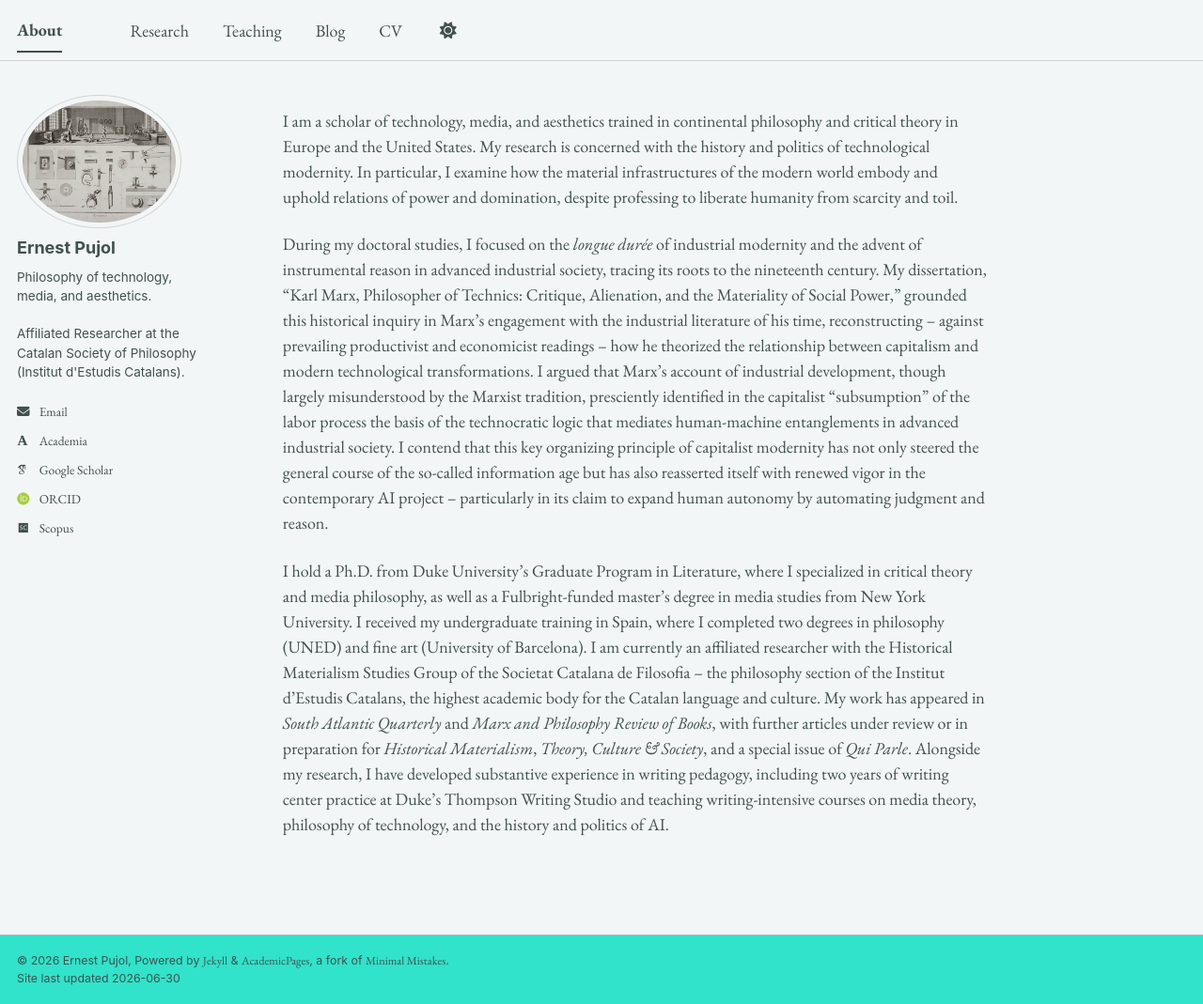
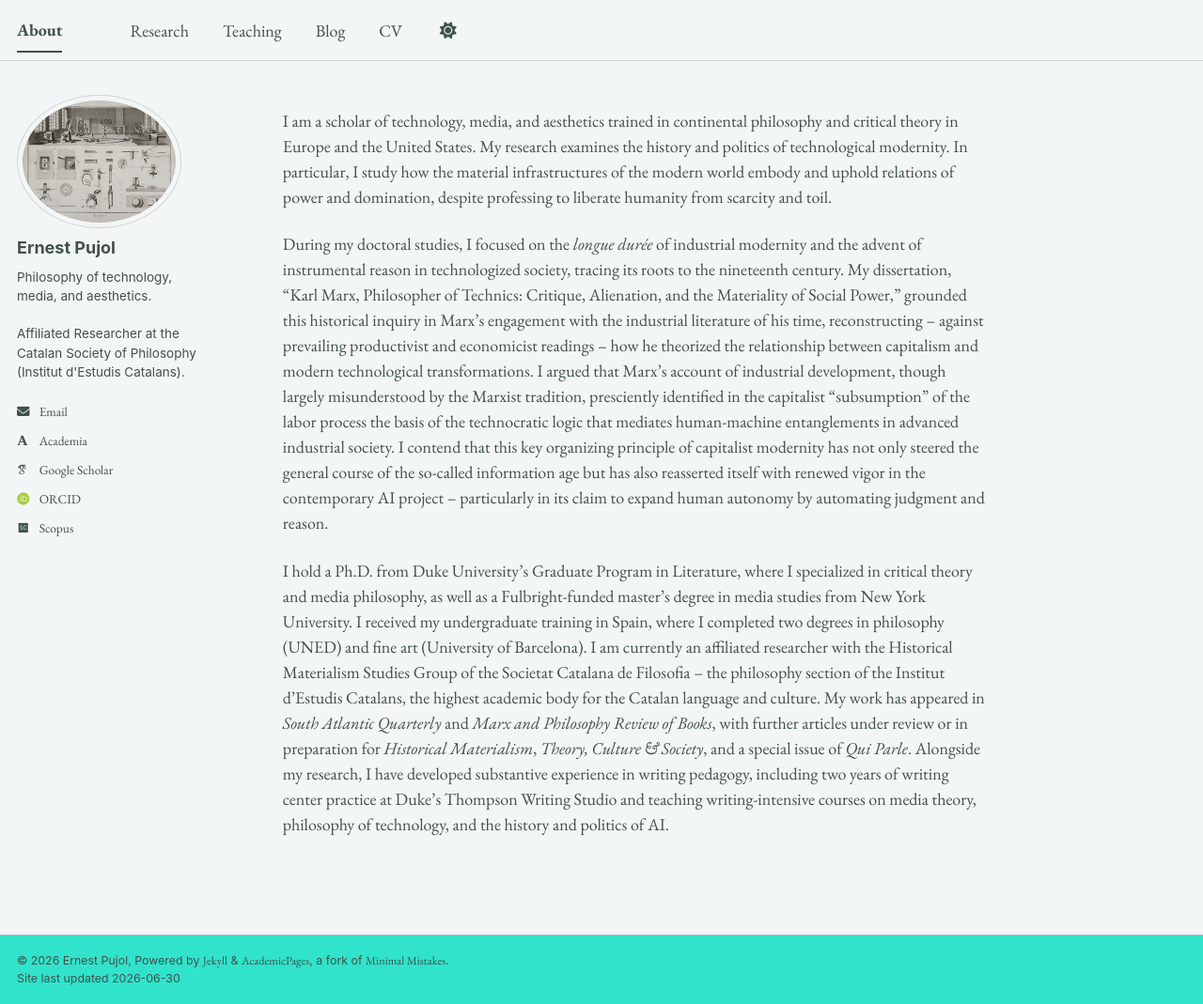
Before and after one commit to epujol90/epujol90.github.io, a Jekyll site: the page built from _pages/about.md, in a window 1280 px wide and 1069 px high. Shown: the whole window at 94% size. Built offline with Jekyll 4.4.1, drawn with Linux system fonts in a browser that asks for light colours; some web fonts are replaced; a script bundle is joined from its source files by our own code; library files that are not in the unit come from our copies.

Commit message:
Update about.md

```diff
--- a/_pages/about.md
+++ b/_pages/about.md
@@ -6,8 +6,8 @@ redirect_from:
   - /about/
   - /about.html
 ---
-I am a scholar of technology, media, and aesthetics trained in continental philosophy and critical theory in Europe and the United States. My research is concerned with the history and politics of technological modernity. In particular, I examine how the material infrastructures of the modern world embody and uphold relations of power and domination, despite professing to liberate humanity from scarcity and toil.
+I am a scholar of technology, media, and aesthetics trained in continental philosophy and critical theory in Europe and the United States. My research examines the history and politics of technological modernity. In particular, I study how the material infrastructures of the modern world embody and uphold relations of power and domination, despite professing to liberate humanity from scarcity and toil.
 
-During my doctoral studies, I focused on the _longue durée_ of industrial modernity and the advent of instrumental reason in advanced industrial society, tracing its roots to the nineteenth century. My dissertation, “Karl Marx, Philosopher of Technics: Critique, Alienation, and the Materiality of Social Power,” grounded this historical inquiry in Marx’s engagement with the industrial literature of his time, reconstructing -- against prevailing productivist and economicist readings -- how he theorized the relationship between capitalism and modern technological transformations. I argued that Marx’s account of industrial development, though largely misunderstood by the Marxist tradition, presciently identified in the capitalist "subsumption" of the labor process the basis of the technocratic logic that mediates human-machine entanglements in advanced industrial society. I contend that this key organizing principle of capitalist modernity has not only steered the general course of the so-called information age but has also reasserted itself with renewed vigor in the contemporary AI project -- particularly in its claim to expand human autonomy by automating judgment and reason.
+During my doctoral studies, I focused on the _longue durée_ of industrial modernity and the advent of instrumental reason in technologized society, tracing its roots to the nineteenth century. My dissertation, “Karl Marx, Philosopher of Technics: Critique, Alienation, and the Materiality of Social Power,” grounded this historical inquiry in Marx’s engagement with the industrial literature of his time, reconstructing -- against prevailing productivist and economicist readings -- how he theorized the relationship between capitalism and modern technological transformations. I argued that Marx’s account of industrial development, though largely misunderstood by the Marxist tradition, presciently identified in the capitalist "subsumption" of the labor process the basis of the technocratic logic that mediates human-machine entanglements in advanced industrial society. I contend that this key organizing principle of capitalist modernity has not only steered the general course of the so-called information age but has also reasserted itself with renewed vigor in the contemporary AI project -- particularly in its claim to expand human autonomy by automating judgment and reason.
 
 I hold a Ph.D. from Duke University’s Graduate Program in Literature, where I specialized in critical theory and media philosophy, as well as a Fulbright-funded master’s degree in media studies from New York University. I received my undergraduate training in Spain, where I completed two degrees in philosophy (UNED) and fine art (University of Barcelona). I am currently an affiliated researcher with the Historical Materialism Studies Group of the Societat Catalana de Filosofia -- the philosophy section of the Institut d’Estudis Catalans, the highest academic body for the Catalan language and culture. My work has appeared in _South Atlantic Quarterly_ and _Marx and Philosophy Review of Books_, with further articles under review or in preparation for _Historical Materialism_, _Theory, Culture & Society_, and a special issue of _Qui Parle_. Alongside my research, I have developed substantive experience in writing pedagogy, including two years of writing center practice at Duke’s Thompson Writing Studio and teaching writing-intensive courses on media theory, philosophy of technology, and the history and politics of AI.
```
